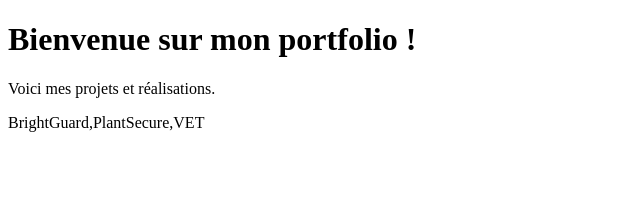
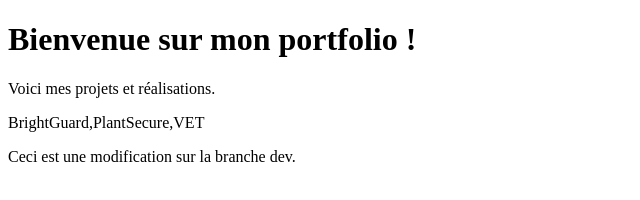
Before and after one commit to Zxd-33/monportfolio, a plain HTML site: page index.html in a window 1280 px wide. Shown: the whole page, without its empty margins (0-640 px from the left). Drawn offline with Linux system fonts and the light colour scheme.

Commit message:
Ajout d'une ligne dans index.html sur la branche dev

```diff
--- a/index.html
+++ b/index.html
@@ -7,5 +7,6 @@
     <h1>Bienvenue sur mon portfolio !</h1>
     <p>Voici mes projets et réalisations.</p>
     <p>BrightGuard,PlantSecure,VET</p>
+    <p>Ceci est une modification sur la branche dev.</p>
 </body>
 </html>
```
